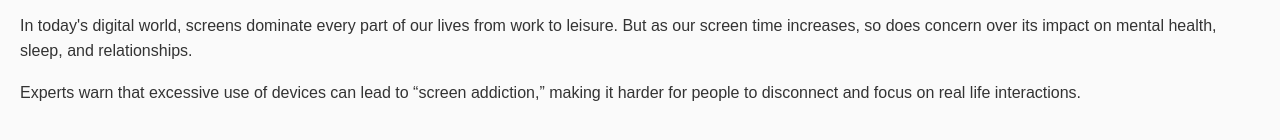
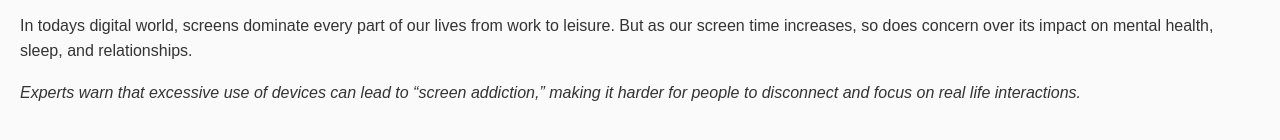
Before and after one commit to NtokozoMitchell/NewsPaper-Project, a plain HTML site: page index.html in a window 1280 px wide. Shown: the part 714-854 px from the top of the page. Drawn offline with Linux system fonts and the light colour scheme.

Commit message:
Update index.html

```diff
--- a/index.html
+++ b/index.html
@@ -52,13 +52,13 @@
       </div>
 
       <p>
-        In today's digital world, screens dominate every part of our lives from work to leisure. But as our screen time increases, so does concern
+        In todays digital world, screens dominate every part of our lives from work to leisure. But as our screen time increases, so does concern
         over its impact on mental health, sleep, and relationships.
       </p>
-      <p>
+      <p><i>
         Experts warn that excessive use of devices can lead to “screen
         addiction,” making it harder for people to disconnect and focus on real
-        life interactions.
+        life interactions.</i>
       </p>
     </section>
 
```
